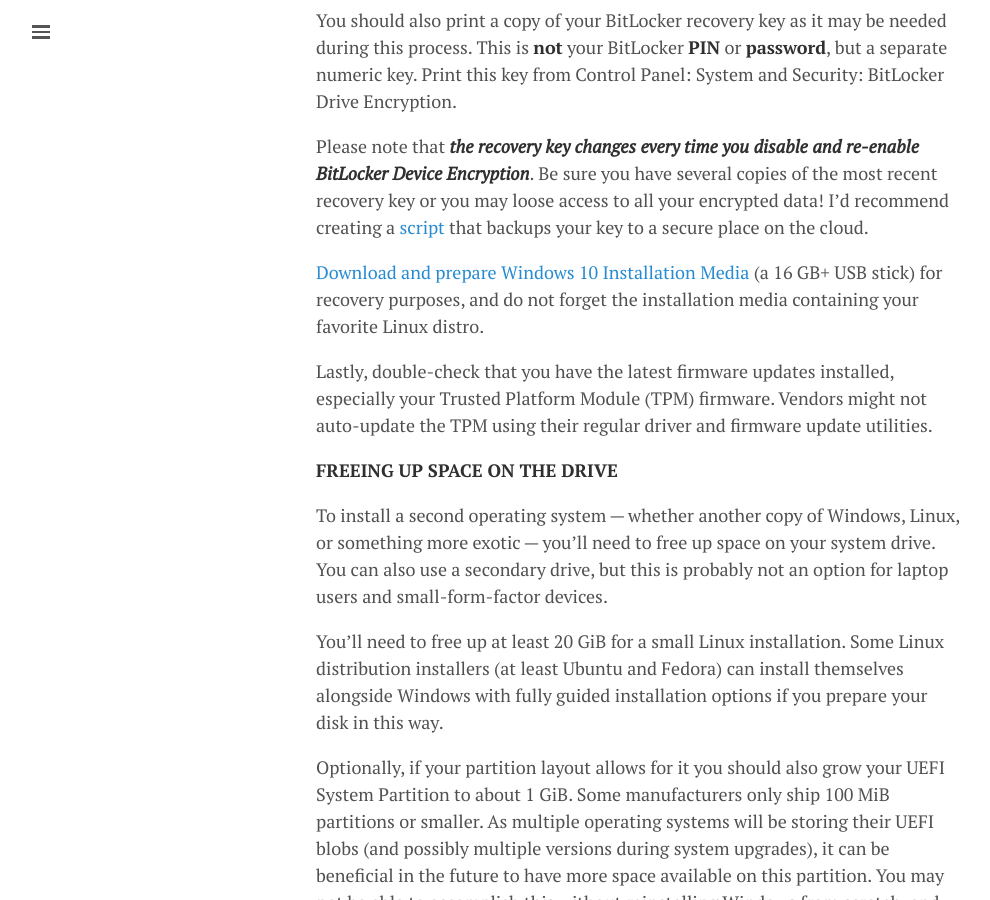
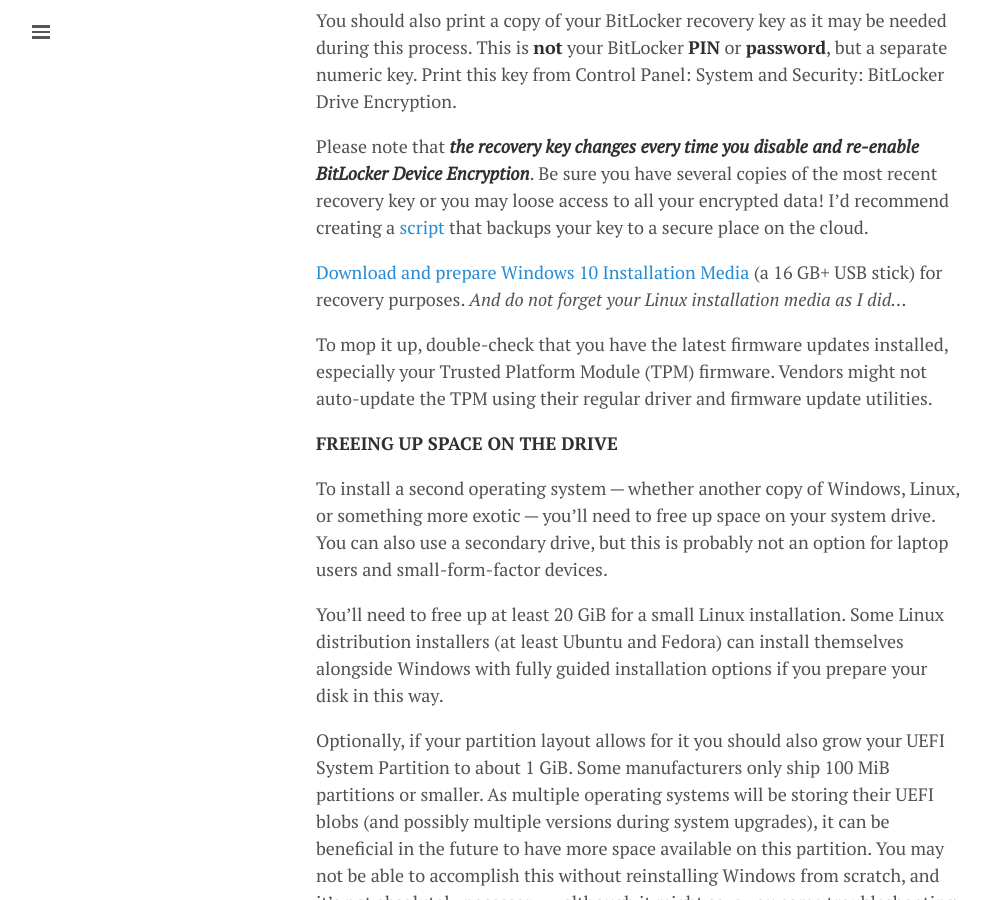
Before and after one commit to lgeurts/lgeurts.github.io, a Jekyll site: the page built from _posts/2019-03-19-dual-booting-windows-and-linux.md, in a window 1280 px wide and 900 px high, scrolled down 1087 px. Shown: the whole window, without its empty margins (0-990 px from the left). Built offline with Jekyll 4.4.1, drawn with Linux system fonts in a browser that asks for light colours; nearby versions of some CDN libraries; comment, search, counter and statistics services are not loaded.

Commit message:
Update 2019-03-19-dual-booting-windows-and-linux.md

```diff
--- a/_posts/2019-03-19-dual-booting-windows-and-linux.md
+++ b/_posts/2019-03-19-dual-booting-windows-and-linux.md
@@ -22,9 +22,9 @@
 Please note that ***the recovery key changes every time you disable and re-enable BitLocker Device Encryption***.
 Be sure you have several copies of the most recent recovery key or you may loose access to all your encrypted data! I'd recommend creating a [script](https://blog.ahasayen.com/how-to-backup-bitlocker-keys/) that backups your key to a secure place on the cloud.
 
-[Download and prepare Windows 10 Installation Media](https://www.microsoft.com/en-us/software-download/windows10) (a 16 GB+ USB stick) for recovery purposes, and do not forget the installation media containing your favorite Linux distro.
+[Download and prepare Windows 10 Installation Media](https://www.microsoft.com/en-us/software-download/windows10) (a 16 GB+ USB stick) for recovery purposes. *And do not forget your Linux installation media as I did...*
 
-Lastly, double-check that you have the latest firmware updates installed, especially your Trusted Platform Module (TPM) firmware. Vendors might not auto-update the TPM using their regular driver and firmware update utilities.
+To mop it up, double-check that you have the latest firmware updates installed, especially your Trusted Platform Module (TPM) firmware. Vendors might not auto-update the TPM using their regular driver and firmware update utilities.
 
 **FREEING UP SPACE ON THE DRIVE**
 
```
